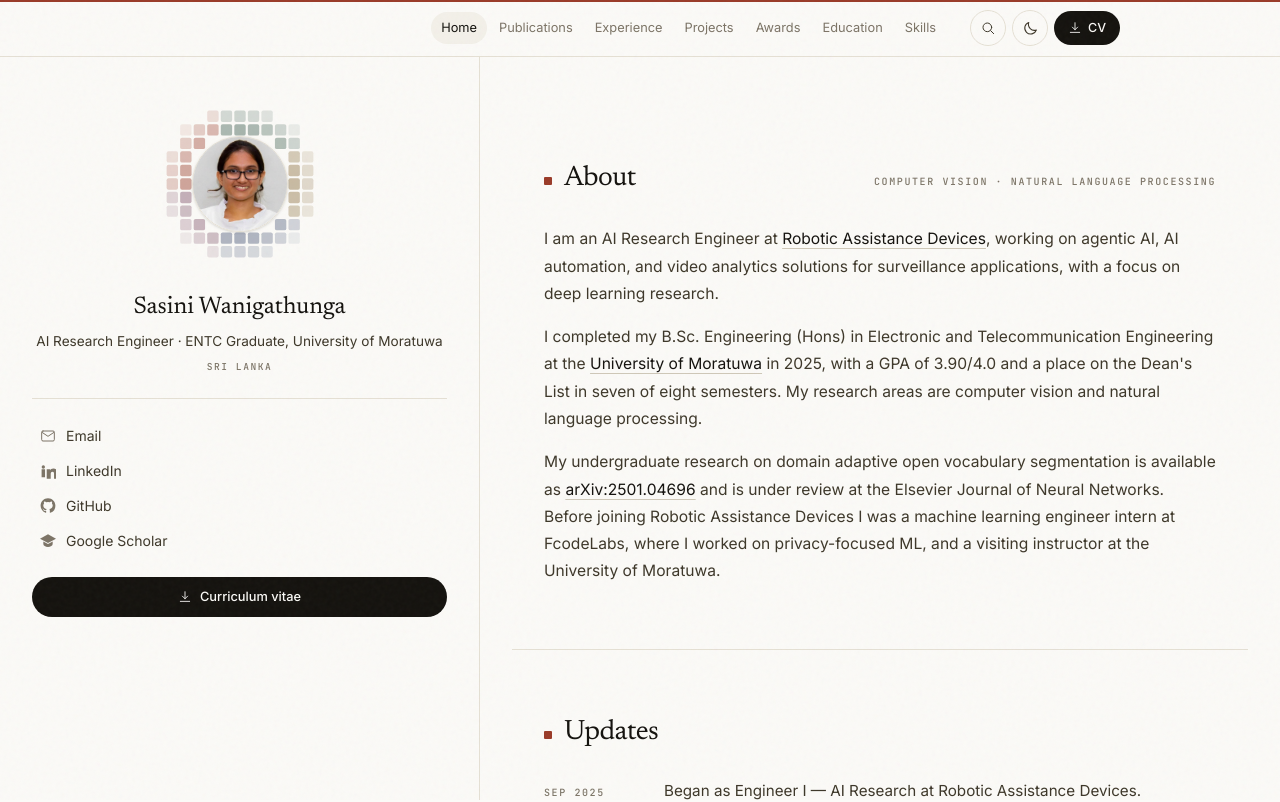
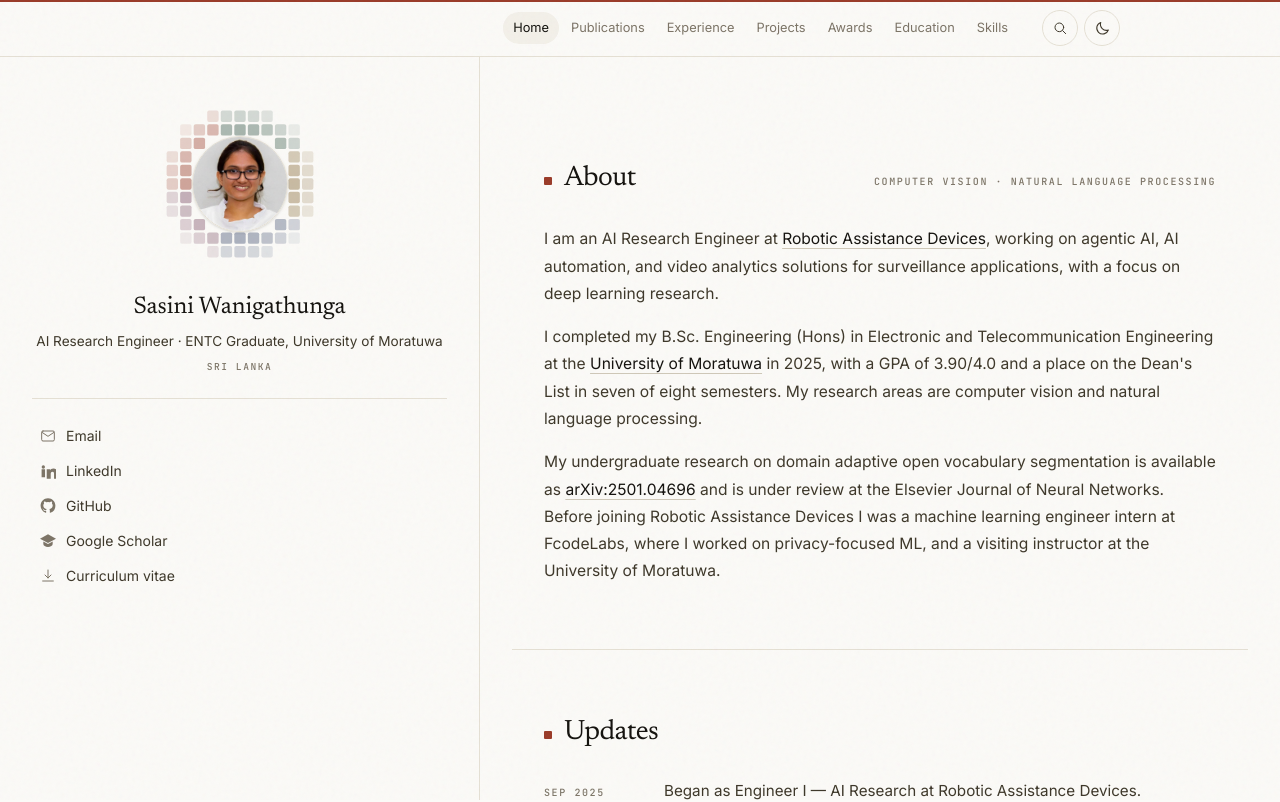
Before and after one commit to SasiniWanigathunga/sasiniwanigathunga, a Next.js app: page / in a window 1280 px wide. Shown: the top 802 px of the page. Built offline with nearby package versions, Linux system fonts and the light colour scheme.

Commit message:
Align CV with the other profile links, drop the top-bar CV button

```diff
--- a/components/site/Nav.tsx
+++ b/components/site/Nav.tsx
@@ -70,16 +70,6 @@ export function Nav() {
             </button>
 
             <ThemeToggle />
-
-            <a
-              href={asset(links.cv)}
-              target="_blank"
-              rel="noopener noreferrer"
-              className="hidden items-center gap-1.5 rounded-full bg-ink px-3.5 py-2 text-[0.78rem] font-medium text-paper transition-opacity hover:opacity-85 sm:flex"
-            >
-              <Download className="size-3.5" />
-              CV
-            </a>
 
             <button
               type="button"
--- a/components/site/ProfilePanel.tsx
+++ b/components/site/ProfilePanel.tsx
@@ -4,11 +4,17 @@ import { asset } from "@/lib/utils";
 import { Download, Github, Linkedin, Mail, Scholar } from "@/components/ui/icons";
 import { PatchGrid } from "@/components/ui/PatchGrid";
 
+/**
+ * The CV sits in this list rather than in a button of its own, so every way off
+ * the panel reads as one column of links. `asset` is build-time constant, so
+ * calling it here costs nothing.
+ */
 const externalLinks = [
   { label: "Email", value: profile.email, href: links.email, Icon: Mail },
   { label: "LinkedIn", value: "in/sasiniwanigathunga", href: links.linkedin, Icon: Linkedin },
   { label: "GitHub", value: "@SasiniWanigathunga", href: links.github, Icon: Github },
   { label: "Google Scholar", value: "Publications", href: links.scholar, Icon: Scholar },
+  { label: "Curriculum vitae", value: "PDF", href: asset(links.cv), Icon: Download },
 ];
 
 /**
@@ -76,16 +82,6 @@ function PanelBody() {
           </li>
         ))}
       </ul>
-
-      <a
-        href={asset(links.cv)}
-        target="_blank"
-        rel="noopener noreferrer"
-        className="mt-5 flex w-full items-center justify-center gap-2 rounded-full bg-ink px-4 py-2.5 text-[0.8rem] font-medium text-paper transition-opacity hover:opacity-85"
-      >
-        <Download className="size-3.5" />
-        Curriculum vitae
-      </a>
     </div>
   );
 }
```
